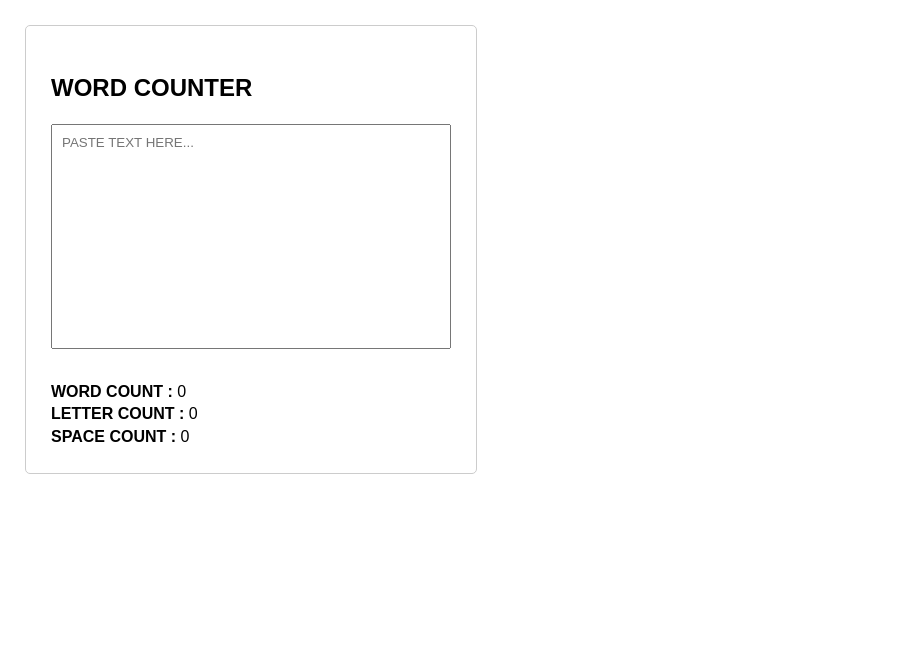
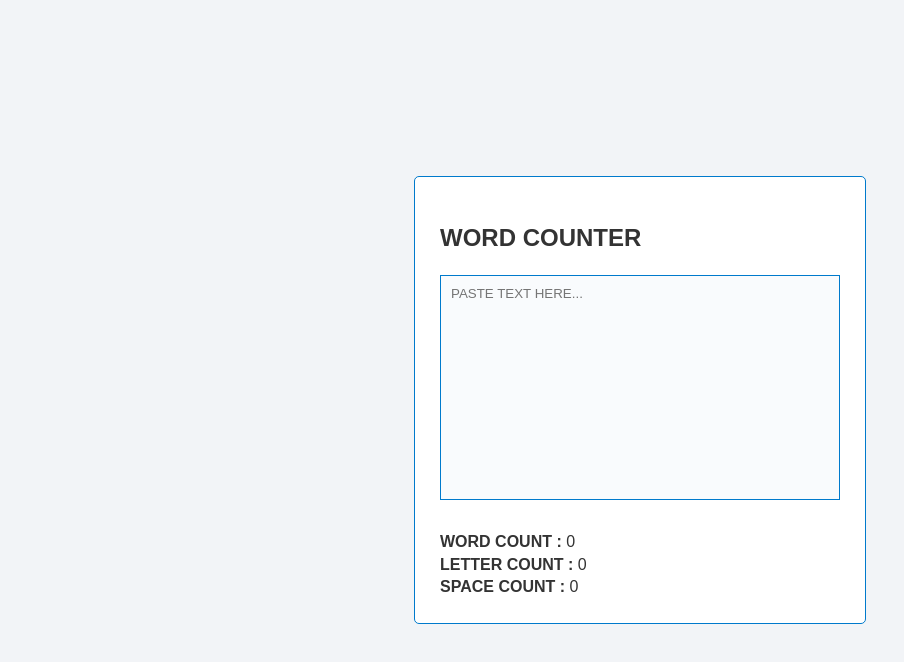
Before and after one commit to 1SaiVaruna/WordCounter, a plain HTML site: page index.html in a window 1280 px wide. Shown: the whole page, without its empty margins (0-904 px from the left). Drawn offline with Linux system fonts and the light colour scheme.

Commit message:
Added better colour styling and centralised the word counter.

```diff
--- a/style.css
+++ b/style.css
@@ -1,5 +1,10 @@
 body{
     margin: 0;
+    display: flex;
+    justify-content: center;
+    align-items: center;
+    height: 100vh;
+    background-color: #f2f4f7;
 }
 
 .container,
@@ -14,6 +19,10 @@ body{
     border: 1px solid #cccccc;
     border-radius: 5px;
     line-height: 1.4;
+
+    background-color: #ffffff;
+    border-color: #007acc;
+    color: #333333;
 }
 
 .title{
@@ -28,4 +37,8 @@ body{
     resize: none;
     padding: 10px;
     box-sizing: border-box;
+
+    background-color: #f9fbfd;
+    border: 1px solid #007acc;
+    color: #333333;
 }
```
